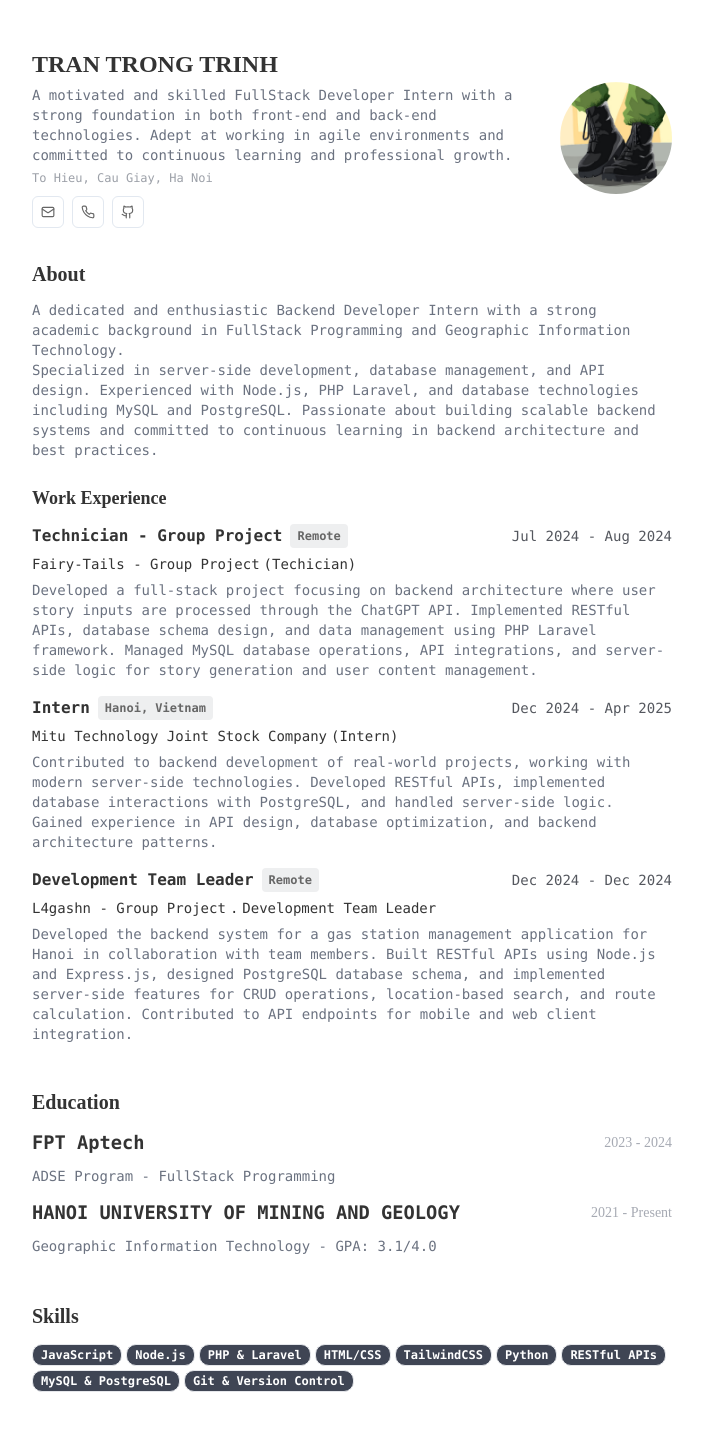
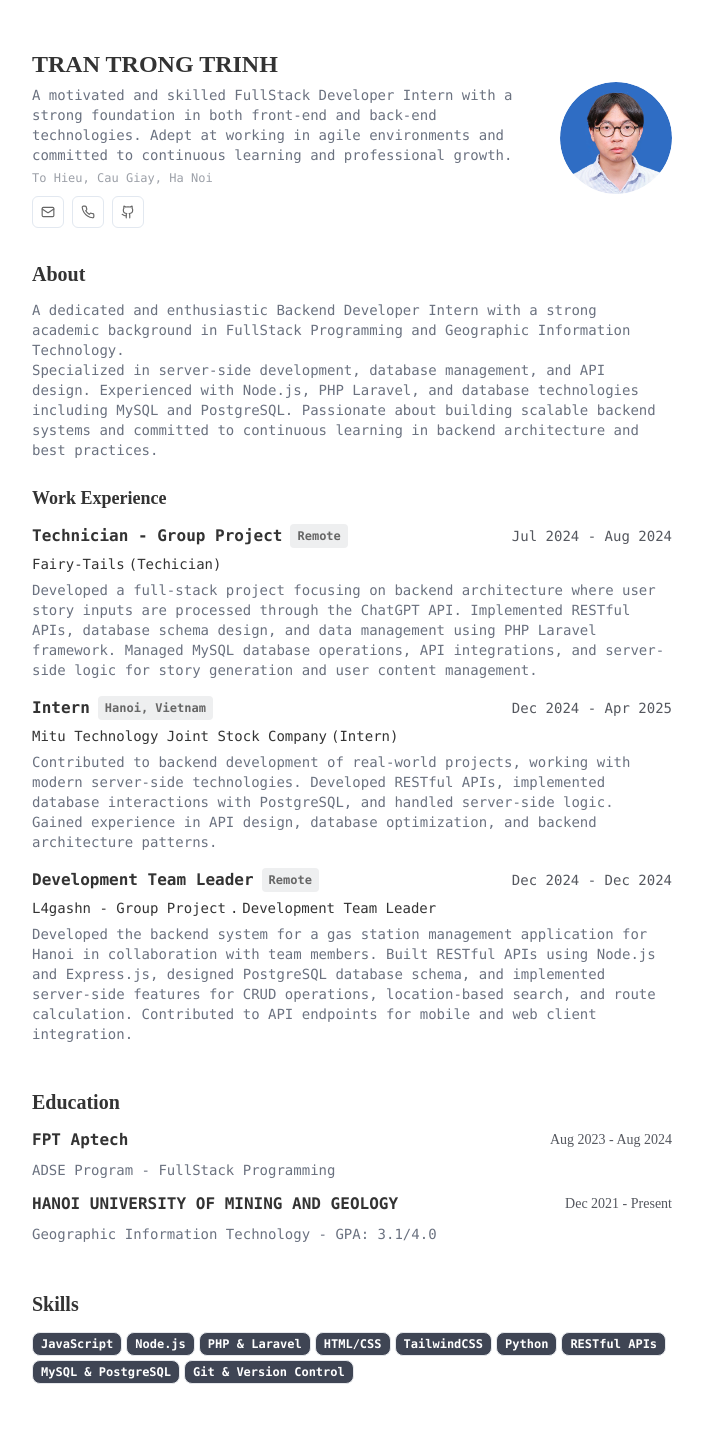
Before and after one commit to TreeMarch/self_preview_nxt_ver, a Next.js app: page / in a window 1280 px wide. Shown: the top 1454 px of the page, without its empty margins (288-991 px from the left). Built offline with nearby package versions, Linux system fonts and the light colour scheme.

Commit message:
change description

```diff
--- a/public/css/style.css
+++ b/public/css/style.css
@@ -28,6 +28,7 @@ img {
   width: 7rem;
   height: 7rem;
   max-width: 100%;
+  object-fit: cover;
 }
 
 p {
@@ -61,6 +62,7 @@ h1 h2 {
   display: flex;
   flex-direction: column;
   margin-right: 20px;
+  flex: 1;
 }
 .objective-des {
   margin-top: 5px;
@@ -236,11 +238,17 @@ h1 h2 {
   text-align: center;
 }
 
+.edu-detail h3 {
+  font-weight: 600;
+  font-size: 1rem;
+  line-height: 1.5rem;
+}
+
 .edu-time {
-  color: rgb(107 114 128 / 60%);
+  color: #54575e;
   font-family: JetBrains Mono, JetBrains Mono Fallback;
-  font-size: 14px;
-  line-height: 20px;
+  font-size: 0.875rem;
+  line-height: 1.25rem;
 }
 
 .skill-section {
@@ -274,9 +282,9 @@ h1 h2 {
 
 li div {
   font-weight: 600;
-  padding: 2px 8px;
+  padding: 3px 8px;
   background-color: rgba(15, 23, 42, 0.8);
-  border-radius: 10px;
+  border-radius: 0.5rem;
   color: white;
   border-width: 1px;
   text-wrap: wrap;
--- a/src/app/education/Education.js
+++ b/src/app/education/Education.js
@@ -11,7 +11,7 @@ const Education = () => {
               <div className="place-time">
                 <div className="edu-detail">
                   <h3>FPT Aptech</h3>
-                  <div className="edu-time">2023 - 2024</div>
+                  <div className="edu-time">Aug 2023 - Aug 2024</div>
                 </div>
               </div>
             </div>
@@ -24,7 +24,7 @@ const Education = () => {
               <div className="place-time">
                 <div className="edu-detail">
                   <h3>HANOI UNIVERSITY OF MINING AND GEOLOGY</h3>
-                  <div className="edu-time">2021 - Present</div>
+                  <div className="edu-time">Dec 2021 - Present</div>
                 </div>
               </div>
             </div>
--- a/src/app/header/Header.js
+++ b/src/app/header/Header.js
@@ -92,14 +92,38 @@ const Header = () => {
             </a>
           </div>
         </div>
-        <span className="img-profile">
+        {/* <span className="img-profile">
           <Image
-            src="/img/profile.png"
+            src="/img/profile2.png"
             alt="Trần Trọng Trình profile picture"
-            width={150} // Set appropriate width
-            height={150} // Set appropriate height
+            width={150}
+            height={150}
+            priority
           />
-        </span>
+        </span> */}
+
+        <div
+          style={{
+            width: "7rem",
+            height: "7rem",
+            borderRadius: "50%",
+            overflow: "hidden",
+          }}
+        >
+          <Image
+            src="/img/profile2.png"
+            alt="Avatar"
+            width={112}
+            height={112}
+            unoptimized
+            style={{
+              width: "100%",
+              height: "100%",
+              objectFit: "cover",
+              objectPosition: "0px -10px", // dịch xuống 20px
+            }}
+          />
+        </div>
       </header>
     </div>
   );
--- a/src/app/work-experience/WorkExperience.js
+++ b/src/app/work-experience/WorkExperience.js
@@ -18,17 +18,17 @@ function WorkExperience() {
               <div>
                 <div>
                   <p className="project-role">
-                    <span className="company">fairy-tails - group project</span>
+                    <span className="company">fairy-tails</span>
                     <span>(Techician)</span>
                   </p>
                 </div>
                 <p className="work-des">
-                  Developed a full-stack project focusing on backend architecture
-                  where user story inputs are processed through the ChatGPT API.
-                  Implemented RESTful APIs, database schema design, and data
-                  management using PHP Laravel framework. Managed MySQL database
-                  operations, API integrations, and server-side logic for story
-                  generation and user content management.
+                  Developed a full-stack project focusing on backend
+                  architecture where user story inputs are processed through the
+                  ChatGPT API. Implemented RESTful APIs, database schema design,
+                  and data management using PHP Laravel framework. Managed MySQL
+                  database operations, API integrations, and server-side logic
+                  for story generation and user content management.
                 </p>
               </div>
             </div>
@@ -54,10 +54,11 @@ function WorkExperience() {
                 </div>
                 <p className="work-des">
                   Contributed to backend development of real-world projects,
-                  working with modern server-side technologies. Developed RESTful
-                  APIs, implemented database interactions with PostgreSQL, and
-                  handled server-side logic. Gained experience in API design,
-                  database optimization, and backend architecture patterns.
+                  working with modern server-side technologies. Developed
+                  RESTful APIs, implemented database interactions with
+                  PostgreSQL, and handled server-side logic. Gained experience
+                  in API design, database optimization, and backend architecture
+                  patterns.
                 </p>
               </div>
             </div>
@@ -81,12 +82,13 @@ function WorkExperience() {
                   </p>
                 </div>
                 <p className="work-des">
-                  Developed the backend system for a gas station management application
-                  for Hanoi in collaboration with team members. Built RESTful APIs using
-                  Node.js and Express.js, designed PostgreSQL database schema, and
-                  implemented server-side features for CRUD operations, location-based
-                  search, and route calculation. Contributed to API endpoints for mobile
-                  and web client integration.
+                  Developed the backend system for a gas station management
+                  application for Hanoi in collaboration with team members.
+                  Built RESTful APIs using Node.js and Express.js, designed
+                  PostgreSQL database schema, and implemented server-side
+                  features for CRUD operations, location-based search, and route
+                  calculation. Contributed to API endpoints for mobile and web
+                  client integration.
                 </p>
               </div>
             </div>
```
Also changed, not shown: public/img/profile2.png (added).
